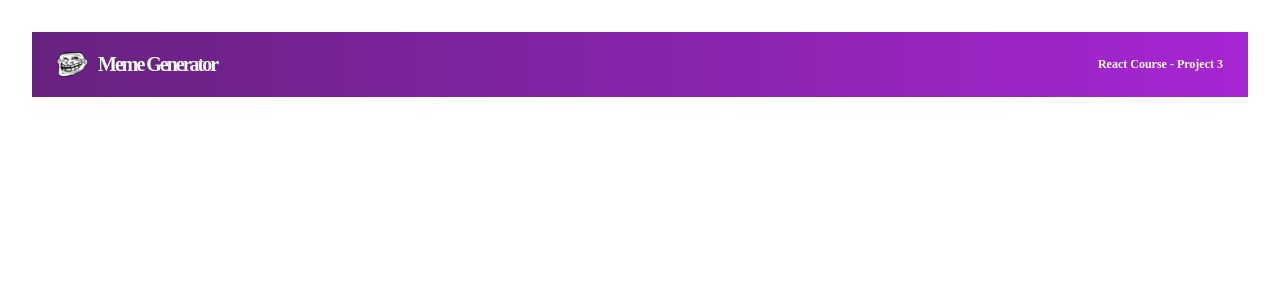
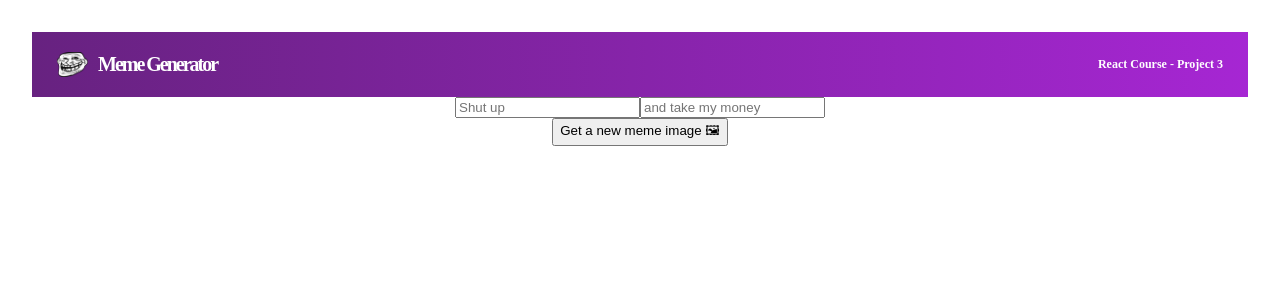
Before and after one commit to IsraelBlck/meme-generator-1, a React (Vite) app: page / in a window 1280 px wide. Shown: the top 300 px of the page. Built offline with nearby package versions, Linux system fonts and the light colour scheme.

Commit message:
import meme component

```diff
--- a/src/App.jsx
+++ b/src/App.jsx
@@ -1,11 +1,13 @@
 import { useState } from 'react'
 import './App.css'
 import Header from '../public/components/Header'
+import Meme from '../public/components/Meme'
 
 function App() {
   return (
     <>
       <Header />
+      <Meme />
     </>
   )
 }
```
